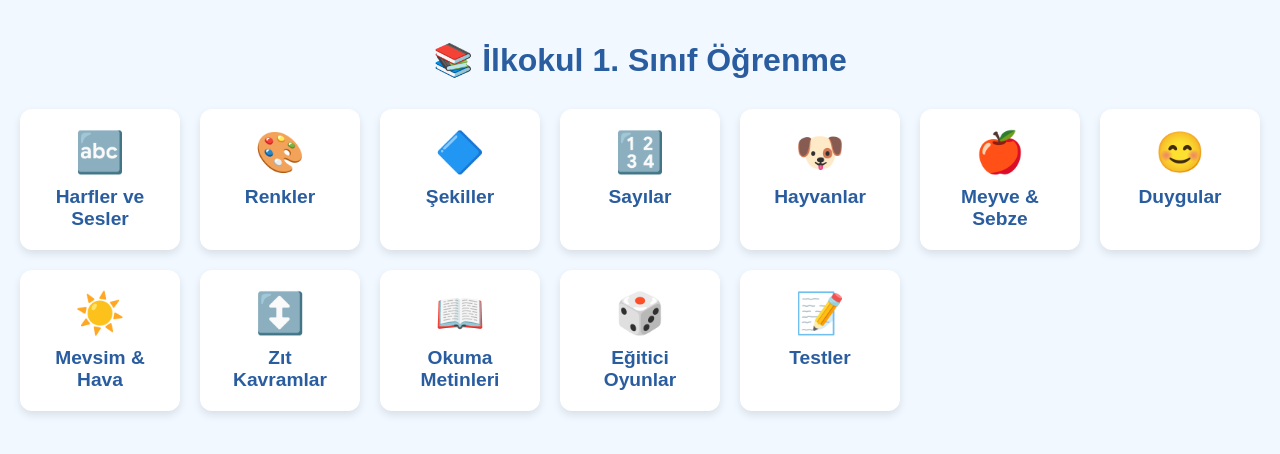
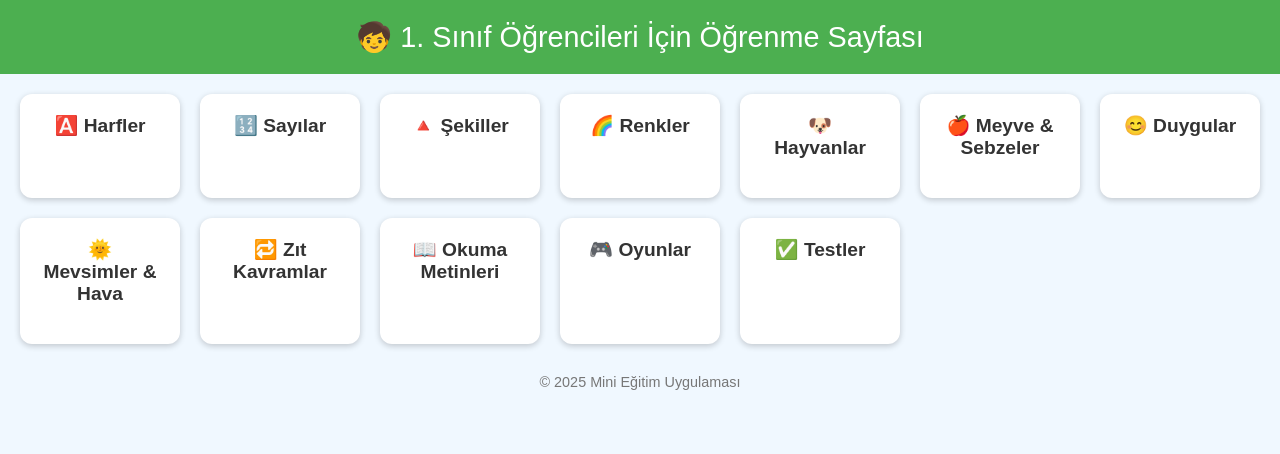
Before and after one commit to ders27/-lkokul-1-S-n-f-, a plain HTML site: page index.html in a window 1280 px wide. Drawn offline with Linux system fonts and the light colour scheme.

Commit message:
Update index.html

```diff
--- a/index.html
+++ b/index.html
@@ -2,97 +2,69 @@
 <head>
   <meta charset="UTF-8">
   <meta name="viewport" content="width=device-width, initial-scale=1.0">
-  <title>İlkokul 1. Sınıf Öğrenme Uygulaması</title>
+  <title>1. Sınıf Eğitim Uygulaması</title>
   <style>
     body {
       font-family: Arial, sans-serif;
-      background: #f2f8ff;
-      margin: 0;
-      padding: 20px;
+      background: #f0f8ff;
+      margin: 0; padding: 0;
       text-align: center;
     }
-    h1 {
-      color: #2a5d9f;
+    header {
+      background: #4CAF50;
+      color: white;
+      padding: 20px 10px;
+      font-size: 1.8em;
     }
-    .category-container {
+    main {
       display: grid;
       grid-template-columns: repeat(auto-fit, minmax(160px, 1fr));
       gap: 20px;
-      margin-top: 30px;
+      padding: 20px;
     }
-    .category {
+    .card {
       background: white;
       border-radius: 12px;
+      box-shadow: 0 2px 6px rgba(0,0,0,0.2);
       padding: 20px;
-      box-shadow: 0 4px 8px rgba(0,0,0,0.1);
+      cursor: pointer;
       transition: transform 0.2s;
-      cursor: pointer;
     }
-    .category:hover {
+    .card:hover {
       transform: scale(1.05);
     }
-    .category-icon {
-      font-size: 40px;
-      margin-bottom: 10px;
+    .card h3 {
+      margin-top: 0;
+      font-size: 1.2em;
+      color: #333;
     }
-    .category-title {
-      font-size: 1.2em;
-      font-weight: bold;
-      color: #2a5d9f;
+    footer {
+      padding: 10px;
+      font-size: 0.9em;
+      color: #777;
     }
   </style>
 </head>
 <body>
-  <h1>📚 İlkokul 1. Sınıf Öğrenme</h1>
-  <div class="category-container">
-    <div class="category" onclick="alert('Harfler ve Sesler')">
-      <div class="category-icon">🔤</div>
-      <div class="category-title">Harfler ve Sesler</div>
-    </div>
-    <div class="category" onclick="alert('Renkler')">
-      <div class="category-icon">🎨</div>
-      <div class="category-title">Renkler</div>
-    </div>
-    <div class="category" onclick="alert('Şekiller')">
-      <div class="category-icon">🔷</div>
-      <div class="category-title">Şekiller</div>
-    </div>
-    <div class="category" onclick="alert('Sayılar')">
-      <div class="category-icon">🔢</div>
-      <div class="category-title">Sayılar</div>
-    </div>
-    <div class="category" onclick="alert('Hayvanlar')">
-      <div class="category-icon">🐶</div>
-      <div class="category-title">Hayvanlar</div>
-    </div>
-    <div class="category" onclick="alert('Meyve ve Sebzeler')">
-      <div class="category-icon">🍎</div>
-      <div class="category-title">Meyve & Sebze</div>
-    </div>
-    <div class="category" onclick="alert('Duygular')">
-      <div class="category-icon">😊</div>
-      <div class="category-title">Duygular</div>
-    </div>
-    <div class="category" onclick="alert('Mevsimler ve Hava')">
-      <div class="category-icon">☀️</div>
-      <div class="category-title">Mevsim & Hava</div>
-    </div>
-    <div class="category" onclick="alert('Zıt Kavramlar')">
-      <div class="category-icon">↕️</div>
-      <div class="category-title">Zıt Kavramlar</div>
-    </div>
-    <div class="category" onclick="alert('Okuma Metinleri')">
-      <div class="category-icon">📖</div>
-      <div class="category-title">Okuma Metinleri</div>
-    </div>
-    <div class="category" onclick="alert('Oyunlar')">
-      <div class="category-icon">🎲</div>
-      <div class="category-title">Eğitici Oyunlar</div>
-    </div>
-    <div class="category" onclick="alert('Testler')">
-      <div class="category-icon">📝</div>
-      <div class="category-title">Testler</div>
-    </div>
-  </div>
+  <header>
+    🧒 1. Sınıf Öğrencileri İçin Öğrenme Sayfası
+  </header>
+  <main>
+    <div class="card"><h3>🅰️ Harfler</h3></div>
+    <div class="card"><h3>🔢 Sayılar</h3></div>
+    <div class="card"><h3>🔺 Şekiller</h3></div>
+    <div class="card"><h3>🌈 Renkler</h3></div>
+    <div class="card"><h3>🐶 Hayvanlar</h3></div>
+    <div class="card"><h3>🍎 Meyve & Sebzeler</h3></div>
+    <div class="card"><h3>😊 Duygular</h3></div>
+    <div class="card"><h3>🌞 Mevsimler & Hava</h3></div>
+    <div class="card"><h3>🔁 Zıt Kavramlar</h3></div>
+    <div class="card"><h3>📖 Okuma Metinleri</h3></div>
+    <div class="card"><h3>🎮 Oyunlar</h3></div>
+    <div class="card"><h3>✅ Testler</h3></div>
+  </main>
+  <footer>
+    © 2025 Mini Eğitim Uygulaması
+  </footer>
 </body>
 </html>
```
